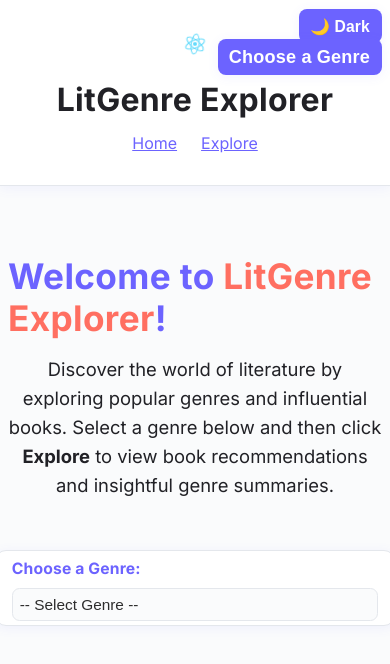
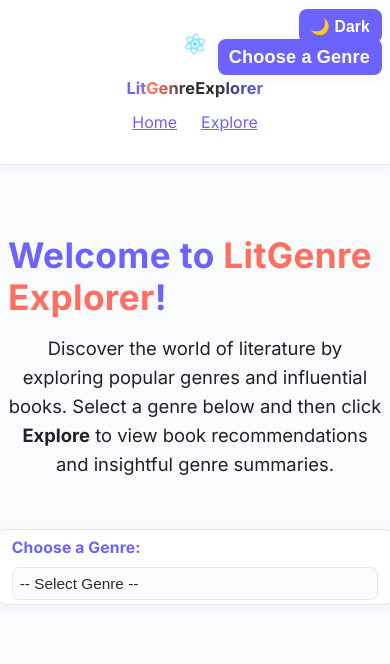
Before and after one commit to Workflow-Manager-admin/litgenre-explorer-108663-a6c4b3a3, a React (Create React App) app in the folder genre_explorer_frontend/: page / in a window 390 px wide. Shown: the top 664 px of the page. Built offline with nearby package versions, Linux system fonts and the light colour scheme; the HTML template or start-up script is replaced by a standard one.

Commit message:
CheckPoint - cg0e47a432

```diff
--- a/genre_explorer_frontend/src/App.css
+++ b/genre_explorer_frontend/src/App.css
@@ -71,9 +71,91 @@
   font-family: var(--font-main);
   font-size: 2.1rem;
   font-weight: 720;
-  color: var(--secondary);
+  /* color removed in favor of per-span */
   letter-spacing: 0.02em;
   margin: 0.3rem 0 0rem 0;
+}
+
+/* ----- Multi-Color App Title Classes ----- */
+.app-title-accent {
+  display: flex;
+  flex-wrap: wrap;
+  justify-content: center;
+  align-items: flex-end;
+  gap: 0;
+  background: none;
+  padding: 0;
+  line-height: 1.1;
+  border: none;
+}
+
+.lg-accent-primary {
+  color: var(--secondary);
+  background: linear-gradient(92deg, var(--secondary) 60%, var(--accent) 130%);
+  -webkit-background-clip: text;
+  -webkit-text-fill-color: transparent;
+  background-clip: text;
+  font-weight: 800;
+  letter-spacing: 0;
+}
+
+.lg-accent-secondary {
+  color: var(--accent);
+  background: linear-gradient(90deg, var(--accent) 20%, var(--primary) 85%);
+  -webkit-background-clip: text;
+  -webkit-text-fill-color: transparent;
+  background-clip: text;
+  font-weight: 780;
+  padding-left: 3px;
+  padding-right: 1px;
+}
+
+.lg-accent-accent {
+  color: var(--primary, #2D2D2D);
+  /* fallback for dark theme as well */
+  background: linear-gradient(90deg, var(--primary) 30%, var(--secondary) 100%);
+  -webkit-background-clip: text;
+  -webkit-text-fill-color: transparent;
+  background-clip: text;
+  font-weight: 700;
+  padding-left: 2px;
+}
+
+/* Dark mode contrast for accent title */
+[data-theme="dark"] .lg-accent-primary {
+  color: var(--text-secondary);
+  background: linear-gradient(92deg, var(--text-secondary) 68%, var(--accent) 120%);
+  -webkit-background-clip: text;
+  -webkit-text-fill-color: transparent;
+  background-clip: text;
+}
+[data-theme="dark"] .lg-accent-secondary {
+  color: var(--accent);
+  background: linear-gradient(90deg, var(--accent) 10%, var(--text-secondary) 140%);
+  -webkit-background-clip: text;
+  -webkit-text-fill-color: transparent;
+  background-clip: text;
+}
+[data-theme="dark"] .lg-accent-accent {
+  color: var(--text-primary, #fff);
+  background: linear-gradient(91deg, var(--accent) 5%, var(--text-primary) 80%);
+  -webkit-background-clip: text;
+  -webkit-text-fill-color: transparent;
+  background-clip: text;
+}
+
+/* Responsive: shrink app title size on mobile for accent styles */
+@media (max-width: 768px) {
+  .App-header h1,
+  .app-title-accent {
+    font-size: 1.22rem !important;
+    padding: 0 1.5px;
+  }
+  .lg-accent-primary, .lg-accent-secondary, .lg-accent-accent {
+    font-size: 1.02rem;
+    padding-left: 0px;
+    padding-right: 0px;
+  }
 }
 
 .App-link {
--- a/genre_explorer_frontend/src/App.js
+++ b/genre_explorer_frontend/src/App.js
@@ -55,15 +55,17 @@ function AppLayout() {
         <img src={logo} className="App-logo" alt="logo" />
         <Link to="/" style={{ textDecoration: 'none' }}>
           <h1
+            className="app-title-accent"
             style={{
               margin: '12px 0 0 0',
               fontWeight: 700,
               fontSize: '2rem',
-              letterSpacing: '0.01em',
-              color: 'var(--text-primary)'
+              letterSpacing: '0.01em'
             }}
           >
-            LitGenre Explorer
+            <span className="lg-accent-primary">Lit</span>
+            <span className="lg-accent-secondary">Genre</span>
+            <span className="lg-accent-accent"> Explorer</span>
           </h1>
         </Link>
         <nav style={{ marginTop: 14 }}>
```
